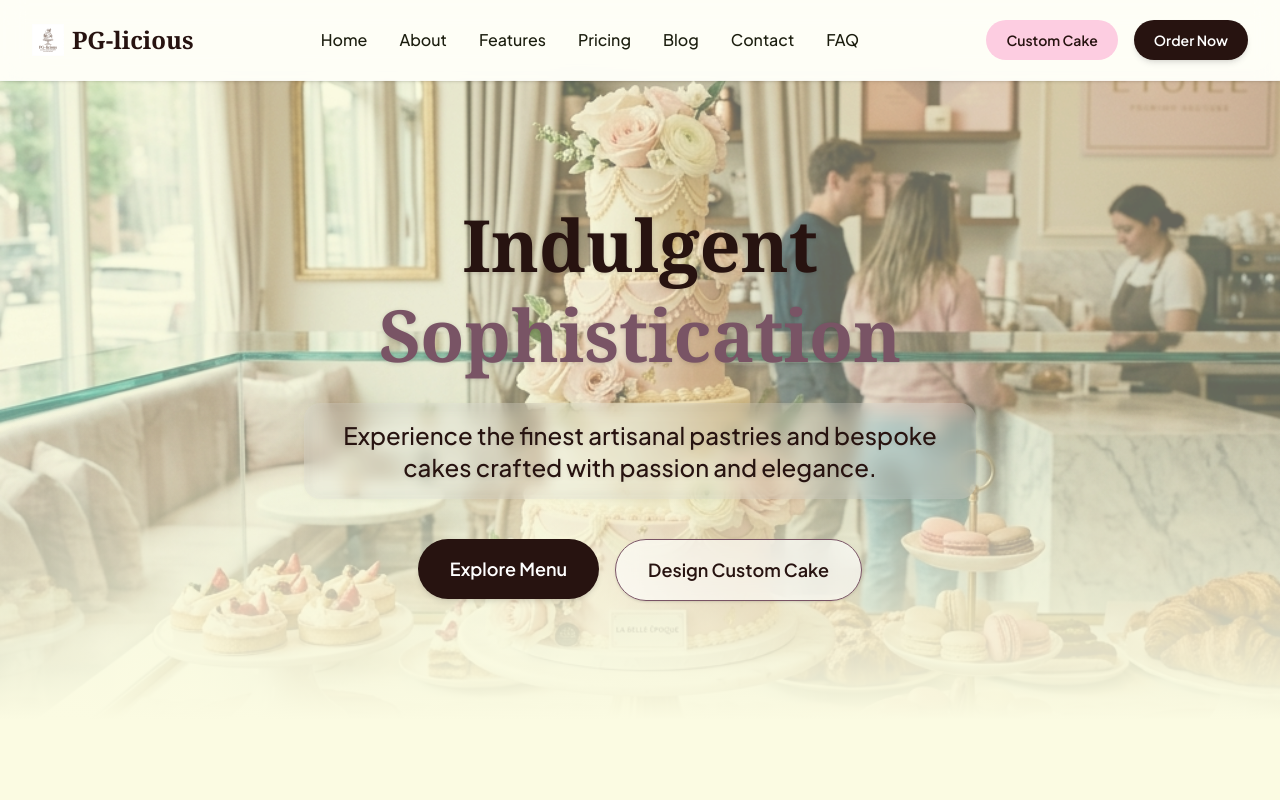
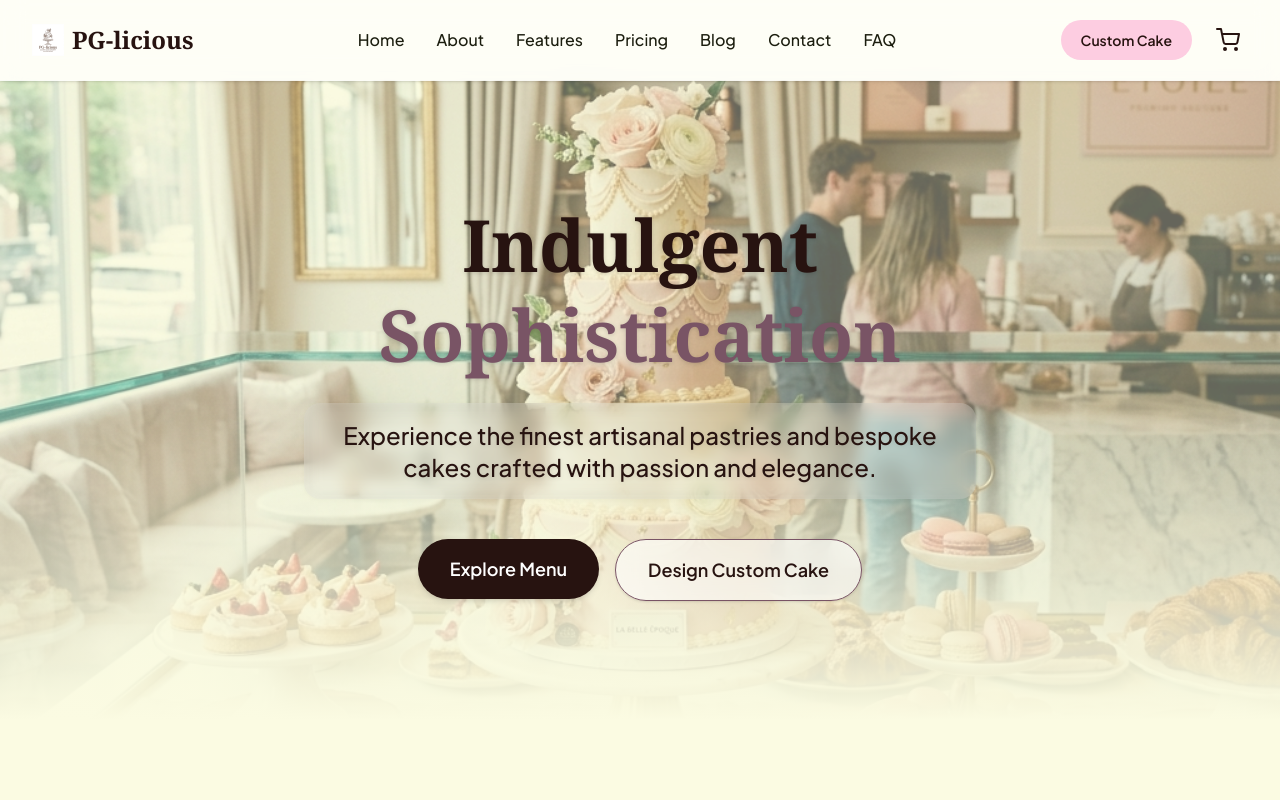
Before and after one commit to prashantgupta2601/PG-licious, a Next.js app: page / in a window 1280 px wide. Shown: the top 800 px of the page. Built offline with nearby package versions, Linux system fonts and the light colour scheme.

Commit message:
Implement cart system with state management

```diff
--- a/package.json
+++ b/package.json
@@ -12,7 +12,8 @@
     "framer-motion": "^12.38.0",
     "next": "16.2.4",
     "react": "19.2.4",
-    "react-dom": "19.2.4"
+    "react-dom": "19.2.4",
+    "zustand": "^5.0.12"
   },
   "devDependencies": {
     "@tailwindcss/postcss": "^4",
--- a/src/app/page.tsx
+++ b/src/app/page.tsx
@@ -1,10 +1,14 @@
+'use client';
 import { FadeIn, StaggerContainer, StaggerItem } from "@/components/ui/AnimationWrapper";
 import { Button } from "@/components/ui/Button";
 import { ProductCard } from "@/components/ui/ProductCard";
+import { useCartStore } from "@/lib/store";
 import Image from "next/image";
 import Link from "next/link";
 
 export default function Home() {
+  const { addItem } = useCartStore();
+
   return (
     <main className="min-h-screen pt-20">
       <section className="relative h-[80vh] flex items-center justify-center overflow-hidden">
@@ -55,6 +59,7 @@ export default function Home() {
               description="Layers of delicate vanilla sponge with a vibrant raspberry coulis and soft rose-infused mascarpone cream."
               price={12.50}
               imageUrl="/images/custom_cake.png"
+              onAddToCart={() => addItem({ id: '1', name: 'Velvet Raspberry Rose', price: 12.50, quantity: 1, imageUrl: '/images/custom_cake.png' })}
             />
           </StaggerItem>
           <StaggerItem>
@@ -63,6 +68,7 @@ export default function Home() {
               description="Intense dark chocolate mousse with a crunchy hazelnut praline base and a mirror-like ganache glaze."
               price={14.00}
               imageUrl="/images/hero_image.png"
+              onAddToCart={() => addItem({ id: '2', name: 'Midnight Chocolate Ganache', price: 14.00, quantity: 1, imageUrl: '/images/hero_image.png' })}
             />
           </StaggerItem>
           <StaggerItem>
@@ -71,6 +77,7 @@ export default function Home() {
               description="Classic choux pastry generously filled with a rich roasted pistachio cream and finished with crushed nuts."
               price={8.50}
               imageUrl="/images/custom_cake.png"
+              onAddToCart={() => addItem({ id: '3', name: 'Pistachio Éclair', price: 8.50, quantity: 1, imageUrl: '/images/custom_cake.png' })}
             />
           </StaggerItem>
         </StaggerContainer>
--- /dev/null
+++ b/src/components/CartDrawer.tsx
@@ -0,0 +1,80 @@
+'use client';
+import { useCartStore } from '@/lib/store';
+import { motion, AnimatePresence } from 'framer-motion';
+import { Button } from './ui/Button';
+
+export function CartDrawer() {
+  const { items, isOpen, setIsOpen, removeItem, updateQuantity } = useCartStore();
+  const total = items.reduce((sum, item) => sum + item.price * item.quantity, 0);
+
+  return (
+    <AnimatePresence>
+      {isOpen && (
+        <>
+          <motion.div
+            initial={{ opacity: 0 }}
+            animate={{ opacity: 1 }}
+            exit={{ opacity: 0 }}
+            onClick={() => setIsOpen(false)}
+            className="fixed inset-0 bg-primary/40 backdrop-blur-sm z-[60]"
+          />
+          <motion.div
+            initial={{ x: '100%' }}
+            animate={{ x: 0 }}
+            exit={{ x: '100%' }}
+            transition={{ type: 'spring', damping: 25, stiffness: 200 }}
+            className="fixed top-0 right-0 h-full w-full max-w-md bg-surface shadow-2xl z-[70] flex flex-col"
+          >
+            <div className="p-6 border-b border-outline-variant/30 flex justify-between items-center bg-white/50 backdrop-blur-md">
+              <h2 className="font-serif text-2xl font-bold text-primary">Your Order</h2>
+              <button onClick={() => setIsOpen(false)} className="p-2 text-on-surface-variant hover:text-primary transition-colors">
+                <svg width="24" height="24" viewBox="0 0 24 24" fill="none" stroke="currentColor" strokeWidth="2" strokeLinecap="round" strokeLinejoin="round">
+                  <line x1="18" y1="6" x2="6" y2="18"></line>
+                  <line x1="6" y1="6" x2="18" y2="18"></line>
+                </svg>
+              </button>
+            </div>
+
+            <div className="flex-1 overflow-y-auto p-6 space-y-6">
+              {items.length === 0 ? (
+                <div className="text-center text-on-surface-variant mt-10">
+                  <p>Your cart is empty.</p>
+                </div>
+              ) : (
+                items.map((item) => (
+                  <div key={item.id} className="flex gap-4 items-center bg-white/60 p-4 rounded-2xl shadow-sm border border-white/50">
+                    <div className="flex-1">
+                      <h4 className="font-bold text-primary">{item.name}</h4>
+                      <div className="text-secondary font-semibold">${item.price.toFixed(2)}</div>
+                    </div>
+                    <div className="flex items-center gap-3">
+                      <button onClick={() => updateQuantity(item.id, item.quantity - 1)} className="w-8 h-8 flex items-center justify-center rounded-full bg-surface-variant text-primary hover:bg-secondary-container transition-colors">-</button>
+                      <span className="w-4 text-center font-semibold">{item.quantity}</span>
+                      <button onClick={() => updateQuantity(item.id, item.quantity + 1)} className="w-8 h-8 flex items-center justify-center rounded-full bg-surface-variant text-primary hover:bg-secondary-container transition-colors">+</button>
+                    </div>
+                    <button onClick={() => removeItem(item.id)} className="p-2 text-error hover:bg-error-container rounded-full transition-colors">
+                      <svg width="18" height="18" viewBox="0 0 24 24" fill="none" stroke="currentColor" strokeWidth="2" strokeLinecap="round" strokeLinejoin="round">
+                        <polyline points="3 6 5 6 21 6"></polyline>
+                        <path d="M19 6v14a2 2 0 0 1-2 2H7a2 2 0 0 1-2-2V6m3 0V4a2 2 0 0 1 2-2h4a2 2 0 0 1 2 2v2"></path>
+                      </svg>
+                    </button>
+                  </div>
+                ))
+              )}
+            </div>
+
+            <div className="p-6 bg-white border-t border-outline-variant/30">
+              <div className="flex justify-between items-center mb-6">
+                <span className="font-sans text-lg text-on-surface-variant">Subtotal</span>
+                <span className="font-serif text-2xl font-bold text-primary">${total.toFixed(2)}</span>
+              </div>
+              <Button className="w-full shadow-lg" size="lg" disabled={items.length === 0}>
+                Proceed to Checkout
+              </Button>
+            </div>
+          </motion.div>
+        </>
+      )}
+    </AnimatePresence>
+  );
+}
--- a/src/components/Navbar.tsx
+++ b/src/components/Navbar.tsx
@@ -2,10 +2,14 @@
 import Link from 'next/link';
 import { motion, useScroll, useMotionValueEvent } from 'framer-motion';
 import { useState } from 'react';
+import { useCartStore } from '@/lib/store';
+import { CartDrawer } from './CartDrawer';
 
 export default function Navbar() {
   const { scrollY } = useScroll();
   const [hidden, setHidden] = useState(false);
+  const { toggleCart, items } = useCartStore();
+  const cartItemsCount = items.reduce((sum, item) => sum + item.quantity, 0);
 
   useMotionValueEvent(scrollY, "change", (latest) => {
     const previous = scrollY.getPrevious() ?? 0;
@@ -17,6 +21,7 @@ export default function Navbar() {
   });
 
   return (
+    <>
       <motion.header
         variants={{
           visible: { y: 0 },
@@ -59,15 +64,29 @@ export default function Navbar() {
               transition={{ duration: 0.5 }}
               className="flex items-center gap-4"
             >
-            <Link href="/custom-cake" className="hidden md:inline-flex items-center justify-center rounded-full bg-secondary-container px-5 py-2.5 text-sm font-semibold text-primary transition-colors hover:bg-secondary-container/80">
+              <Link href="/custom-cake" className="hidden lg:inline-flex items-center justify-center rounded-full bg-secondary-container px-5 py-2.5 text-sm font-semibold text-primary transition-colors hover:bg-secondary-container/80">
                 Custom Cake
               </Link>
-            <Link href="/order" className="inline-flex items-center justify-center rounded-full bg-primary px-5 py-2.5 text-sm font-semibold text-white transition-colors hover:bg-primary-container shadow-md hover:shadow-lg">
-              Order Now
-            </Link>
+              <button
+                onClick={toggleCart}
+                className="relative p-2 text-primary hover:bg-secondary-container rounded-full transition-colors"
+              >
+                <svg width="24" height="24" viewBox="0 0 24 24" fill="none" stroke="currentColor" strokeWidth="2" strokeLinecap="round" strokeLinejoin="round">
+                  <circle cx="9" cy="21" r="1"></circle>
+                  <circle cx="20" cy="21" r="1"></circle>
+                  <path d="M1 1h4l2.68 13.39a2 2 0 0 0 2 1.61h9.72a2 2 0 0 0 2-1.61L23 6H6"></path>
+                </svg>
+                {cartItemsCount > 0 && (
+                  <span className="absolute top-0 right-0 inline-flex items-center justify-center px-1.5 py-0.5 text-xs font-bold leading-none text-white transform translate-x-1/4 -translate-y-1/4 bg-error rounded-full">
+                    {cartItemsCount}
+                  </span>
+                )}
+              </button>
             </motion.div>
           </div>
         </div>
       </motion.header>
+      <CartDrawer />
+    </>
   );
 }
--- /dev/null
+++ b/src/lib/store.ts
@@ -0,0 +1,48 @@
+import { create } from 'zustand';
+
+export type CartItem = {
+  id: string;
+  name: string;
+  price: number;
+  quantity: number;
+  imageUrl?: string;
+};
+
+type CartStore = {
+  items: CartItem[];
+  isOpen: boolean;
+  addItem: (item: CartItem) => void;
+  removeItem: (id: string) => void;
+  updateQuantity: (id: string, quantity: number) => void;
+  clearCart: () => void;
+  toggleCart: () => void;
+  setIsOpen: (isOpen: boolean) => void;
+};
+
+export const useCartStore = create<CartStore>((set) => ({
+  items: [],
+  isOpen: false,
+  addItem: (item) => set((state) => {
+    const existingItem = state.items.find((i) => i.id === item.id);
+    if (existingItem) {
+      return {
+        items: state.items.map((i) =>
+          i.id === item.id ? { ...i, quantity: i.quantity + item.quantity } : i
+        ),
+        isOpen: true,
+      };
+    }
+    return { items: [...state.items, item], isOpen: true };
+  }),
+  removeItem: (id) => set((state) => ({
+    items: state.items.filter((i) => i.id !== id),
+  })),
+  updateQuantity: (id, quantity) => set((state) => ({
+    items: state.items.map((i) =>
+      i.id === id ? { ...i, quantity: Math.max(1, quantity) } : i
+    ),
+  })),
+  clearCart: () => set({ items: [] }),
+  toggleCart: () => set((state) => ({ isOpen: !state.isOpen })),
+  setIsOpen: (isOpen) => set({ isOpen }),
+}));
```
Also changed, not shown: 1 other file (tests, documents, lock files or other folders). Lines whose indentation alone changed are shown as unchanged.
